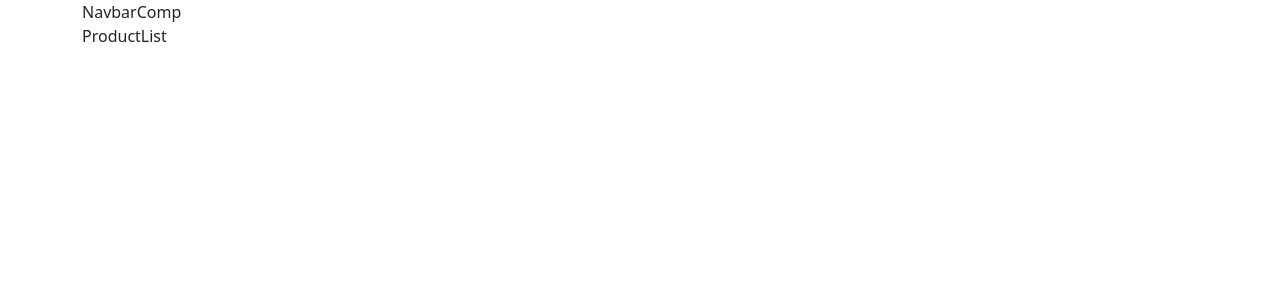
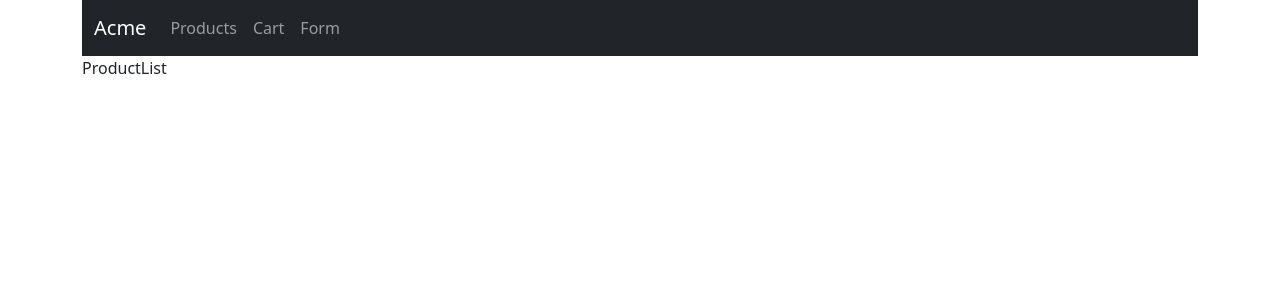
Before and after one commit to BanuPrakash/REACT_JS, a React (Vite) app in the folder ecomapp/: page / in a window 1280 px wide. Shown: the top 300 px of the page. Built offline with nearby package versions, Linux system fonts and the light colour scheme.

Commit message:
react-router-dom

```diff
--- a/ecomapp/src/common/NavbarComp.jsx
+++ b/ecomapp/src/common/NavbarComp.jsx
@@ -1,7 +1,20 @@
-import React from 'react'
+import Container from 'react-bootstrap/Container';
+import Nav from 'react-bootstrap/Nav';
+import Navbar from 'react-bootstrap/Navbar';
+import { Link } from 'react-router-dom';
+
 
 export default function NavbarComp() {
   return (
-    <div>NavbarComp</div>
+    <Navbar bg="dark" data-bs-theme="dark">
+        <Container>
+          <Navbar.Brand as={Link} to="/">Acme</Navbar.Brand>
+          <Nav className="me-auto">
+            <Nav.Link as={Link} to="/products">Products</Nav.Link>
+            <Nav.Link as={Link} to="/cart">Cart</Nav.Link>
+            <Nav.Link>Form</Nav.Link>
+          </Nav>
+        </Container>
+      </Navbar>
   )
 }
```
